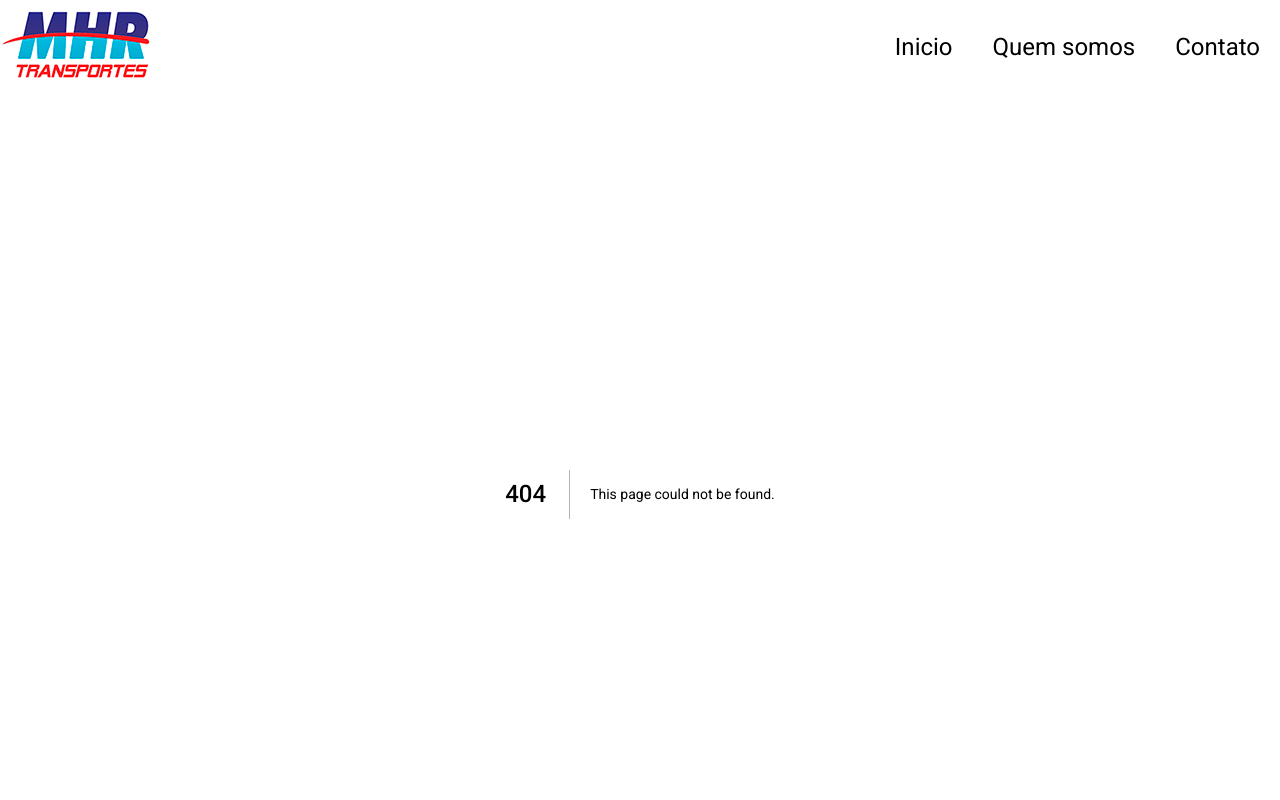
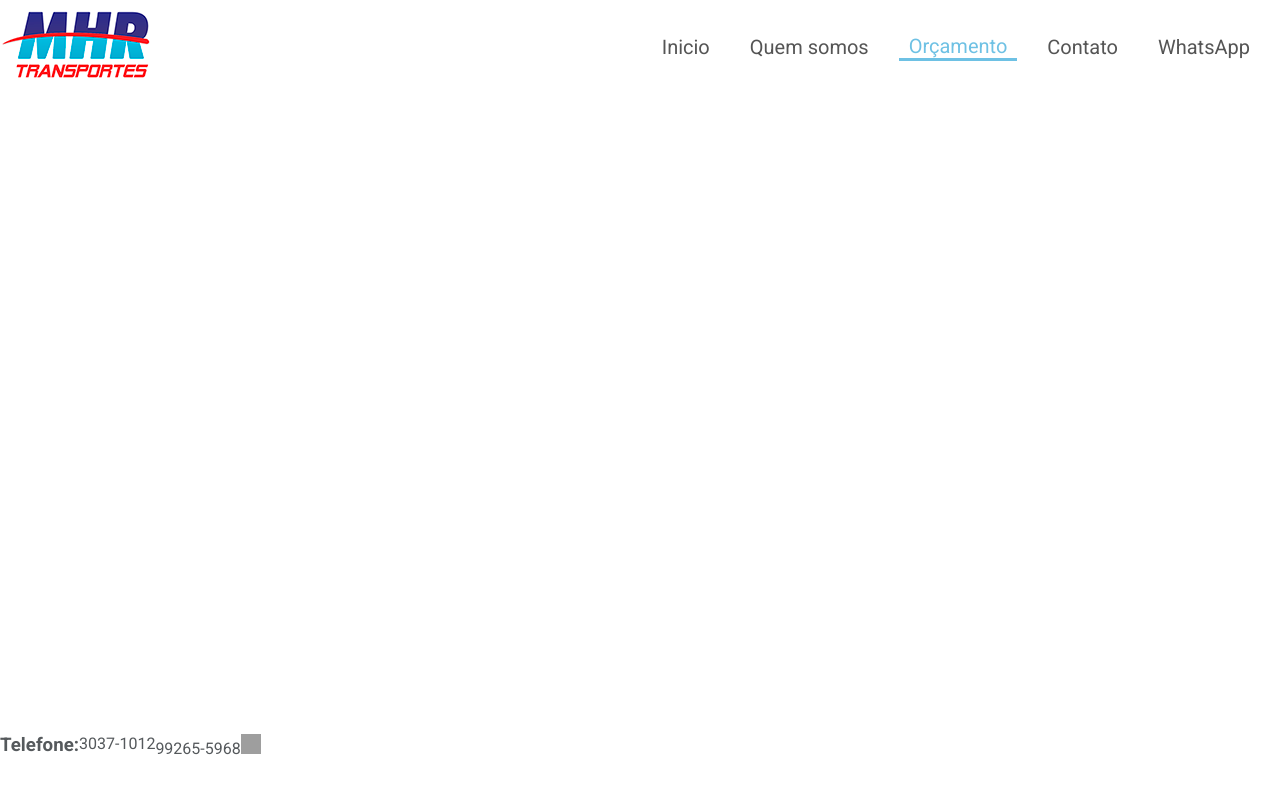
Before and after one commit to matheusfischer0/badosha-next, a Next.js app: page /orcamento in a window 1280 px wide. Before the commit this address had no page. Shown: the top 800 px of the page. Built offline with nearby package versions, Linux system fonts and the light colour scheme; grey boxes are pictures that could not be loaded.

Commit message:
Enhances in menu

```diff
--- a/src/components/ActiveLink/ActiveLink.tsx
+++ /dev/null
@@ -1,25 +0,0 @@
-import { useRouter } from 'next/router'
-import PropTypes from 'prop-types'
-import Link from 'next/link'
-import React, { Children } from 'react'
-
-const ActiveLink = ({ children, activeClassName, ...props }) => {
-  const { asPath } = useRouter()
-  const child = Children.only(children)
-  const childClassName = child.props.className || ''
-
-  const className =
-    asPath === props.href || asPath === props.as
-      ? `${childClassName} ${activeClassName}`.trim()
-      : childClassName
-
-  return (
-    <Link {...props} href={props.href}>
-      {React.cloneElement(child, {
-        className: className || null
-      })}
-    </Link>
-  )
-}
-
-export default ActiveLink
--- a/src/components/Navigator/Navigator.tsx
+++ /dev/null
@@ -1,36 +0,0 @@
-import React from 'react'
-
-import { Menu, MenuItem } from '../../styles/components/Navigator'
-import ActiveLink from '../ActiveLink/ActiveLink'
-
-const Topbar: React.FC = () => {
-  return (
-    <Menu>
-      <MenuItem>
-        <ActiveLink activeClassName={{ color: '#f00' }} href="/" passHref>
-          <span>Inicio</span>
-        </ActiveLink>
-      </MenuItem>
-      <MenuItem>
-        <ActiveLink
-          activeClassName={{ color: '#f00' }}
-          href="/quem_somos"
-          passHref
-        >
-          <span>Quem somos</span>
-        </ActiveLink>
-      </MenuItem>
-      <MenuItem>
-        <ActiveLink
-          activeClassName={{ color: '#f00' }}
-          href="/contato"
-          passHref
-        >
-          <span>Contato</span>
-        </ActiveLink>
-      </MenuItem>
-    </Menu>
-  )
-}
-
-export default Topbar
--- /dev/null
+++ b/src/components/Topbar/Navigator/Navigator.tsx
@@ -0,0 +1,37 @@
+import React from 'react'
+import Link from 'next/link'
+import { useRouter } from 'next/router'
+
+import {
+  Menu,
+  MenuItem,
+  Item,
+  UnderlineItem
+} from '../../../styles/components/Navigator'
+
+const Topbar: React.FC = () => {
+  const { asPath } = useRouter()
+
+  const routes = [
+    { path: '/', label: 'Inicio' },
+    { path: '/quem_somos', label: 'Quem somos' },
+    { path: '/orcamento', label: 'Orçamento' },
+    { path: '/contato', label: 'Contato' },
+    { path: '/whats', label: 'WhatsApp' }
+  ]
+
+  return (
+    <Menu>
+      {routes.map(route => (
+        <MenuItem>
+          <Link href={route.path}>
+            <Item active={asPath === route.path}>{route.label}</Item>
+          </Link>
+          <UnderlineItem active={asPath === route.path} />
+        </MenuItem>
+      ))}
+    </Menu>
+  )
+}
+
+export default Topbar
--- a/src/components/Topbar/Topbar.tsx
+++ b/src/components/Topbar/Topbar.tsx
@@ -1,17 +1,22 @@
 import React from 'react'
-import Link from 'next/link'
 import Image from 'next/image'
 
 import Logo from '../../assets/logo-topbar.png'
 
 import { Container, TopLogo, Menu } from '../../styles/components/Topbar'
-import ActiveLink from '../ActiveLink/ActiveLink'
-import Navigator from '../Navigator/Navigator'
+import Navigator from './Navigator/Navigator'
+import { useRouter } from 'next/router'
 
 const Topbar: React.FC = () => {
+  const router = useRouter()
+
+  const handleRedirectToHome = () => {
+    router.push('/')
+  }
+
   return (
     <Container>
-      <TopLogo>
+      <TopLogo onClick={handleRedirectToHome}>
         <Image
           src={Logo}
           alt="MHR transportes logo"
--- a/src/pages/contato.tsx
+++ b/src/pages/contato.tsx
@@ -11,11 +11,6 @@
     <Container>
       <Head>
         <title>MHR - Transportes</title>
-        <link
-          rel="stylesheet"
-          href="https://maxcdn.bootstrapcdn.com/bootstrap/4.0.0/css/bootstrap.min.css"
-          integrity="sha384-Gn5384xqQ1aoWXA+058RXPxPg6fy4IWvTNh0E263XmFcJlSAwiGgFAW/dAiS6JXm"
-        ></link>
       </Head>
       <Form></Form>
     </Container>
--- /dev/null
+++ b/src/pages/orcamento.tsx
@@ -0,0 +1,22 @@
+import React from 'react'
+import Head from 'next/head'
+
+import { Container } from '../styles/pages/Home'
+import Topbar from '../components/Topbar/Topbar'
+
+const Orcamento: React.FC = () => {
+  return (
+    <Container>
+      <Head>
+        <title>MHR - Orcamento</title>
+        <link
+          rel="stylesheet"
+          href="https://maxcdn.bootstrapcdn.com/bootstrap/4.0.0/css/bootstrap.min.css"
+          integrity="sha384-Gn5384xqQ1aoWXA+058RXPxPg6fy4IWvTNh0E263XmFcJlSAwiGgFAW/dAiS6JXm"
+        ></link>
+      </Head>
+    </Container>
+  )
+}
+
+export default Orcamento
--- a/src/styles/components/Navigator.ts
+++ b/src/styles/components/Navigator.ts
@@ -6,10 +6,28 @@
   align-items:center;
   justify-content:space-between;
   list-style:none;
+  margin-right:10px;
 `;
 export const MenuItem = styled.li`
-    font-size: 24px;
-    padding:0px 20px;
+  justify-content:center;
+    font-size: 20px;
     text-decoration: none;
+    padding:0px 10px;
+    cursor:pointer;
+`;
 
+interface ActiveProps {
+  active:boolean;
+}
+export const Item = styled.a<ActiveProps>`
+    color: ${props=>props.active? "#6EC1E4" :"#555"};
+    padding:10px 10px;
+    margin-bottom:10px;
 `;
+
+export const UnderlineItem = styled.div<ActiveProps>`
+    display: ${props=>props.active? "block" :"none"};
+    background-color: ${props=>props.active? "#6EC1E4" :"#555"};
+    width:'100%';
+    height:3px;
+`;
--- a/src/styles/components/Topbar.ts
+++ b/src/styles/components/Topbar.ts
@@ -22,5 +22,6 @@
 
 export const TopLogo = styled.div`
   position:relative;
+  cursor:pointer;
   padding: 10px 0px;
 `;
```
Also changed, not shown: src/components/Jumbotron/Jumbotron.tsx (added, +25 -0 lines), src/styles/components/Jumbotron.ts (added, +19 -0 lines), src/components/Topbar/Navigator/Navigator.module.css (renamed from src/components/Navigator/Navigator.module.css), 1 other file (tests, documents, lock files or other folders).
